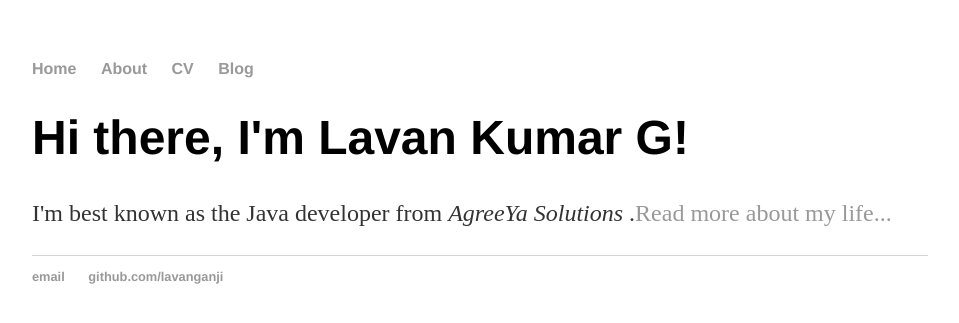
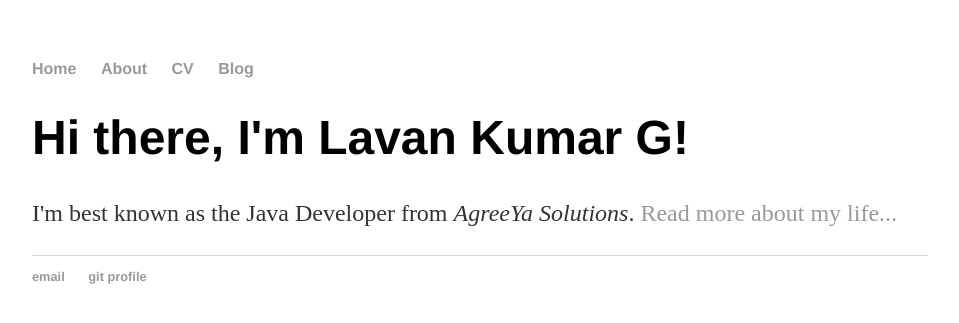
Before and after one commit to lavanganji/lavanganji.github.io, a Jekyll site: the page built from index.html, in a window 1280 px wide. Shown: the top 323 px of the page, without its empty margins (160-1119 px from the left). Built offline with Jekyll 4.4.1, drawn with Linux system fonts in a browser that asks for light colours.

Commit message:
Update index.html

```diff
--- a/index.html
+++ b/index.html
@@ -1,30 +1,8 @@
-<!DOCTYPE html>
-<html>
-	<head>
-		<title>A minimal software engineer's portfolio</title>
-		<!-- link to main stylesheet -->
-		<link rel="stylesheet" type="text/css" href="/css/main.css">
-	</head>
-	<body>
-		<nav>
-    		<ul>
-        		<li><a href="/">Home</a></li>
-	        	<li><a href="/about">About</a></li>
-        		<li><a href="/cv">CV</a></li>
-        		<li><a href="/blog">Blog</a></li>
-    		</ul>
-		</nav>
-		<div class="container">
-    		<div class="blurb">
-        		<h1>Hi there, I'm Lavan Kumar G!</h1>
-				<p>I'm best known as the Java developer from  <em>AgreeYa Solutions</em> .<a href="/about">Read more about my life...</a></p>
-    		</div><!-- /.blurb -->
-		</div><!-- /.container -->
-		<footer>
-    		<ul>
-        		<li><a href="mailto:lavanganji@gmail.com">email</a></li>
-        		<li><a href="https://github.com/lavanganji">github.com/lavanganji</a></li>
-			</ul>
-		</footer>
-	</body>
-</html>
+---
+layout: default
+title: Lavan Ganji, Software Engineer
+---
+<div class="blurb">
+	<h1>Hi there, I'm Lavan Kumar G!</h1>
+	<p>I'm best known as the Java Developer from <em>AgreeYa Solutions</em>. <a href="/about">Read more about my life...</a></p>
+</div><!-- /.blurb -->
```
